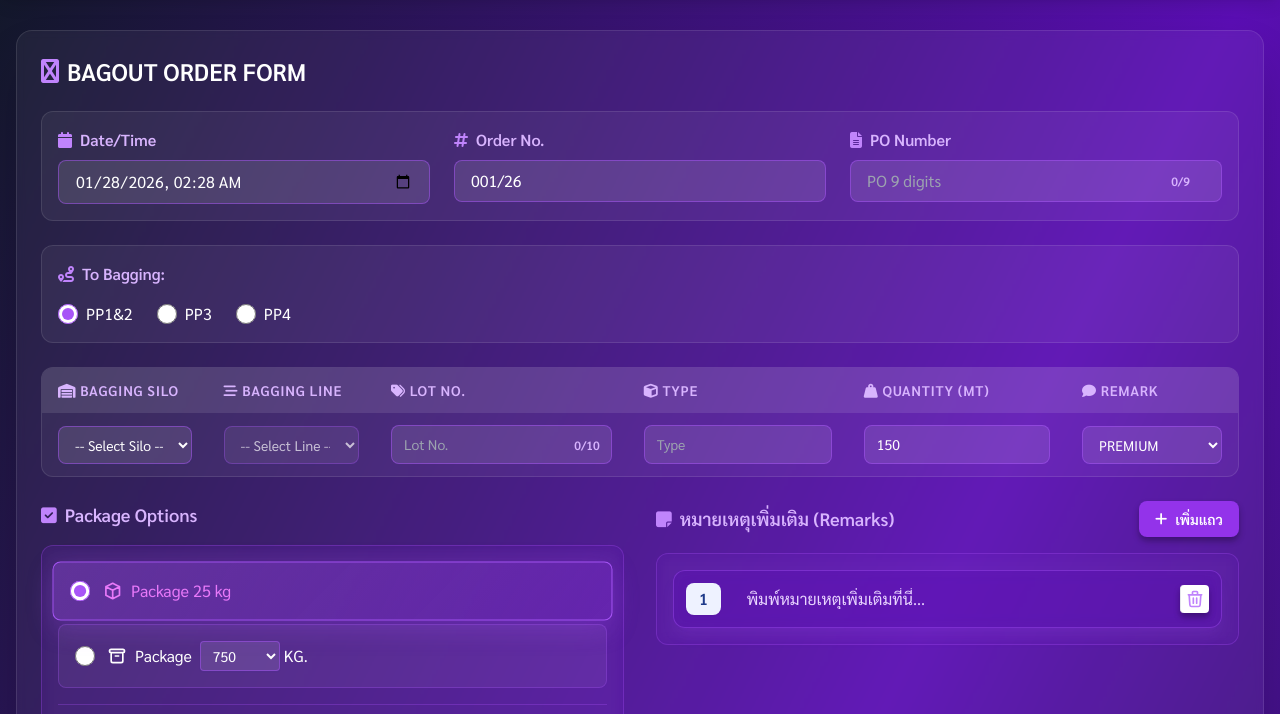
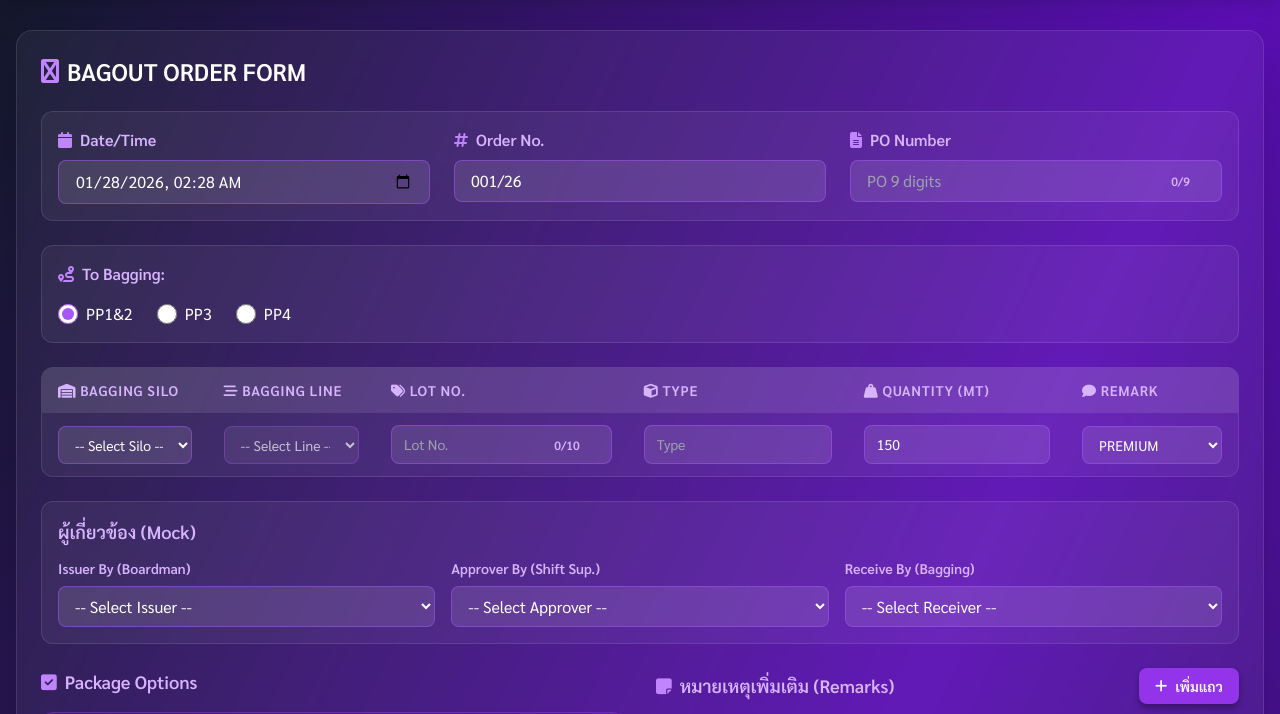
Before and after one commit to jamorn/bagout-order, a plain HTML site: page index.html in a window 1280 px wide. Shown: the part 74-788 px from the top of the page. Drawn offline with nearby package versions, Linux system fonts and the light colour scheme.

Commit message:
chore(migrate): auto-add Issuer/Approver/Receive fields to existing localStorage records

```diff
--- a/index.html
+++ b/index.html
@@ -290,10 +290,11 @@
                                     </td>
                                     <td class="px-4 py-3">
                                         <div class="relative">
-                                            <input id="lotNo" name="lotNo" type="text" maxlength="10" pattern="[0-9]*" inputmode="numeric"
-                                                   class="bg-white/10 border border-purple-500/50 rounded-lg px-3 py-2 text-white focus:ring-2 focus:ring-purple-400 w-full min-w-[120px] pr-12"
-                                                   placeholder="Lot No." oninput="handleLotNoInput(this)" />
-                                            <span id="lotNoCount" class="absolute right-3 top-1/2 -translate-y-1/2 text-xs text-purple-300 font-bold">0/10</span>
+                                              <input id="lotNo" name="lotNo" type="text" maxlength="10" pattern="[0-9]*" inputmode="numeric"
+                                                  class="bg-white/10 border border-purple-500/50 rounded-lg px-3 py-2 text-white focus:ring-2 focus:ring-purple-400 w-full min-w-[120px] pr-12"
+                                                  placeholder="Lot No." oninput="handleLotNoInput(this)" />
+                                              <span id="lotNoCount" class="absolute right-8 top-1/2 -translate-y-1/2 text-xs text-purple-300 font-bold">0/10</span>
+                                              <span id="lotCheck" class="absolute right-3 top-1/2 -translate-y-1/2 hidden text-green-400"><i class="fas fa-check-circle"></i></span>
                                         </div>
                                     </td>
                                     <td class="px-4 py-3">
@@ -321,6 +322,31 @@
                     </div>
 
                     <!-- Checkbox Group and Remarks Section -->
+                    <!-- Approval + Receive selectors -->
+                    <div class="mt-4 p-4 bg-white/5 rounded-xl border border-white/10 w-full">
+                        <h3 class="text-lg font-bold text-purple-300 mb-3">ผู้เกี่ยวข้อง (Mock)</h3>
+                        <div class="grid lg:grid-cols-3 gap-4">
+                            <div class="flex flex-col">
+                                <label for="issuerBy" class="text-sm text-purple-300 font-semibold mb-2">Issuer By (Boardman)</label>
+                                <select id="issuerBy" name="issuerBy" class="bg-white/10 border border-purple-500/50 rounded-lg px-3 py-2 text-white focus:ring-2 focus:ring-purple-400 w-full">
+                                    <option value="">-- Select Issuer --</option>
+                                </select>
+                            </div>
+                            <div class="flex flex-col">
+                                <label for="approverBy" class="text-sm text-purple-300 font-semibold mb-2">Approver By (Shift Sup.)</label>
+                                <select id="approverBy" name="approverBy" class="bg-white/10 border border-purple-500/50 rounded-lg px-3 py-2 text-white focus:ring-2 focus:ring-purple-400 w-full">
+                                    <option value="">-- Select Approver --</option>
+                                </select>
+                            </div>
+                            <div class="flex flex-col">
+                                <label for="receiveBy" class="text-sm text-purple-300 font-semibold mb-2">Receive By (Bagging)</label>
+                                <select id="receiveBy" name="receiveBy" class="bg-white/10 border border-purple-500/50 rounded-lg px-3 py-2 text-white focus:ring-2 focus:ring-purple-400 w-full">
+                                    <option value="">-- Select Receiver --</option>
+                                </select>
+                            </div>
+                        </div>
+                    </div>
+
                     <div class="grid lg:grid-cols-2 gap-8">
                         <!-- Left: Checkbox Group -->
                         <div class="space-y-4">
@@ -533,6 +559,13 @@
         if (pkg25) pkg25.checked = true;
         const selectPkgCustom = document.getElementById('select-pkg-custom');
         if (selectPkgCustom) selectPkgCustom.selectedIndex = 0;
+        // Reset person selects
+        const issuerSel = document.getElementById('issuerBy');
+        if (issuerSel) issuerSel.selectedIndex = 0;
+        const approverSel = document.getElementById('approverBy');
+        if (approverSel) approverSel.selectedIndex = 0;
+        const receiveSel = document.getElementById('receiveBy');
+        if (receiveSel) receiveSel.selectedIndex = 0;
 
         // Clear remarks and add one empty row
         const remarksList = document.getElementById('remarksList');
@@ -593,6 +626,54 @@
         const lotElInit = document.getElementById('lotNo');
         if (lotElInit && window.handleLotNoInput) window.handleLotNoInput(lotElInit);
 
+        // Mock people lists for Issuer / Approver / Receiver
+        const mockIssuers = ['Ananda Chaiyaporn', 'Narin Thammarat', 'Sutha Boonmee', 'Kanya Voranai', 'Prasit Wongsri'];
+        const mockApprovers = ['Somchai Rattanakorn', 'Wisit Patchara', 'Nattapong Jansri', 'Preecha Anuwat', 'Ratchanee S.'];
+        const mockReceivers = ['Bagging Team A', 'Bagging Team B', 'Nong Krai', 'Mali Chan', 'Somsak Bunmee'];
+
+        // Populate person selects
+        function populatePersonSelect(id, list) {
+            const sel = document.getElementById(id);
+            if (!sel) return;
+            list.forEach(name => {
+                const opt = document.createElement('option');
+                opt.value = name;
+                opt.textContent = name;
+                sel.appendChild(opt);
+            });
+        }
+        populatePersonSelect('issuerBy', mockIssuers);
+        populatePersonSelect('approverBy', mockApprovers);
+        populatePersonSelect('receiveBy', mockReceivers);
+
+        // Migrate existing localStorage records to include person fields (no need to clear storage)
+        function migratePersonFields() {
+            const fdKey = 'formDataTable';
+            let fd = JSON.parse(localStorage.getItem(fdKey) || '[]');
+            let fdChanged = false;
+            fd = fd.map(r => {
+                const nr = Object.assign({}, r);
+                if (nr.issuerBy === undefined) { nr.issuerBy = ''; fdChanged = true; }
+                if (nr.approverBy === undefined) { nr.approverBy = ''; fdChanged = true; }
+                if (nr.receiveBy === undefined) { nr.receiveBy = ''; fdChanged = true; }
+                return nr;
+            });
+            if (fdChanged) localStorage.setItem(fdKey, JSON.stringify(fd));
+
+            const histKey = 'bagoutOrderHistory';
+            let hd = JSON.parse(localStorage.getItem(histKey) || '[]');
+            let hdChanged = false;
+            hd = hd.map(r => {
+                const nr = Object.assign({}, r);
+                if (nr.issuerBy === undefined) { nr.issuerBy = ''; hdChanged = true; }
+                if (nr.approverBy === undefined) { nr.approverBy = ''; hdChanged = true; }
+                if (nr.receiveBy === undefined) { nr.receiveBy = ''; hdChanged = true; }
+                return nr;
+            });
+            if (hdChanged) localStorage.setItem(histKey, JSON.stringify(hd));
+        }
+        migratePersonFields();
+
         // Add mock data if no existing data
         const existingData = JSON.parse(localStorage.getItem('formDataTable') || '[]');
         if (existingData.length === 0) {
@@ -601,6 +682,9 @@
                     orderDate: '2026-01-27T10:30',
                     orderNo: '001/26',
                     orderPO: '123456789',
+                    issuerBy: mockIssuers[0],
+                    approverBy: mockApprovers[0],
+                    receiveBy: mockReceivers[0],
                     bagSilo: 'S1',
                     bagLine: 'L1',
                     lotNo: '2601001',
@@ -614,6 +698,9 @@
                     orderDate: '2026-01-27T14:15',
                     orderNo: '002/26',
                     orderPO: '987654321',
+                    issuerBy: mockIssuers[1],
+                    approverBy: mockApprovers[1],
+                    receiveBy: mockReceivers[1],
                     bagSilo: 'S2',
                     bagLine: 'L2',
                     lotNo: '2601002',
@@ -656,6 +743,9 @@
                 orderDate: document.getElementById('orderDate').value,
                 orderNo: document.getElementById('orderNo').value,
                 orderPO: document.getElementById('orderPO').value,
+                issuerBy: document.getElementById('issuerBy') ? document.getElementById('issuerBy').value : '',
+                approverBy: document.getElementById('approverBy') ? document.getElementById('approverBy').value : '',
+                receiveBy: document.getElementById('receiveBy') ? document.getElementById('receiveBy').value : '',
                 bagSilo: document.getElementById('bagSilo').value,
                 bagLine: document.getElementById('bagLine').value,
                 lotNo: document.getElementById('lotNo').value,
```
